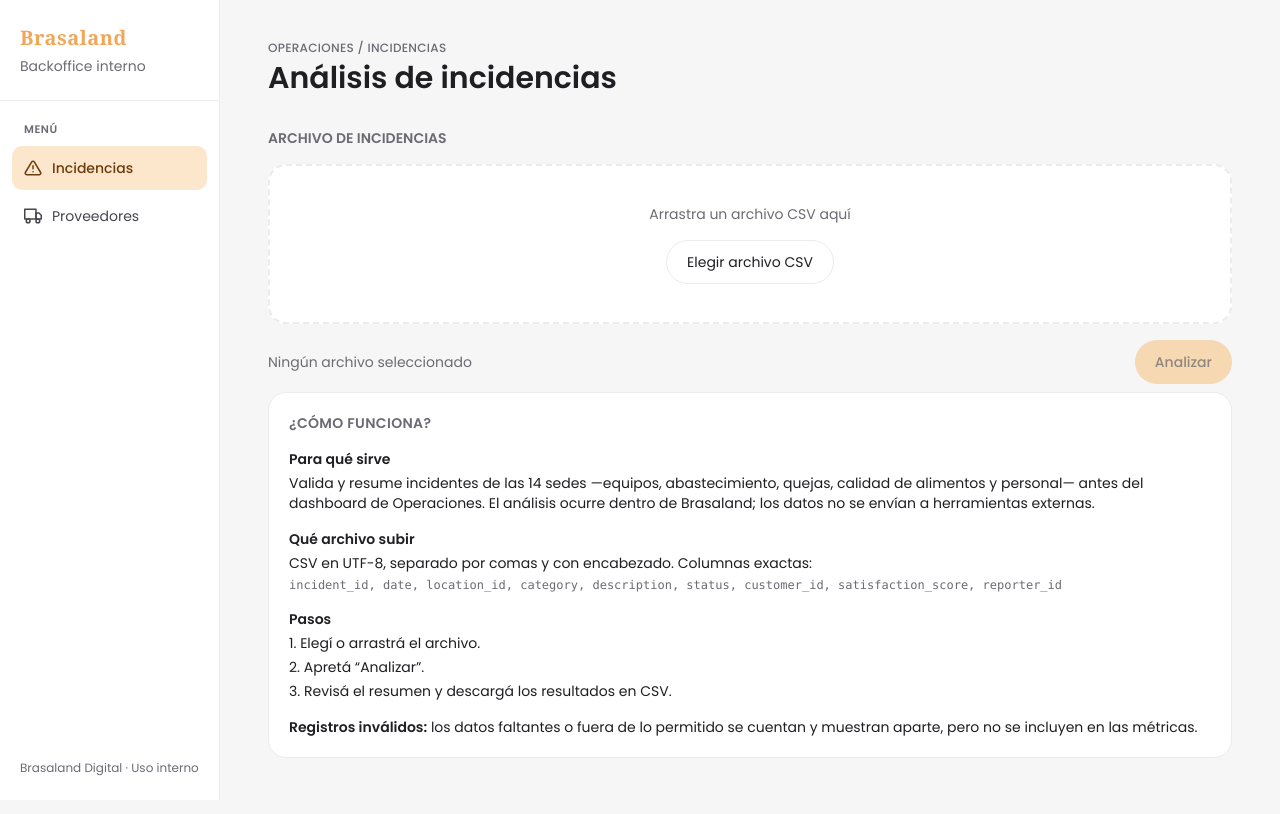
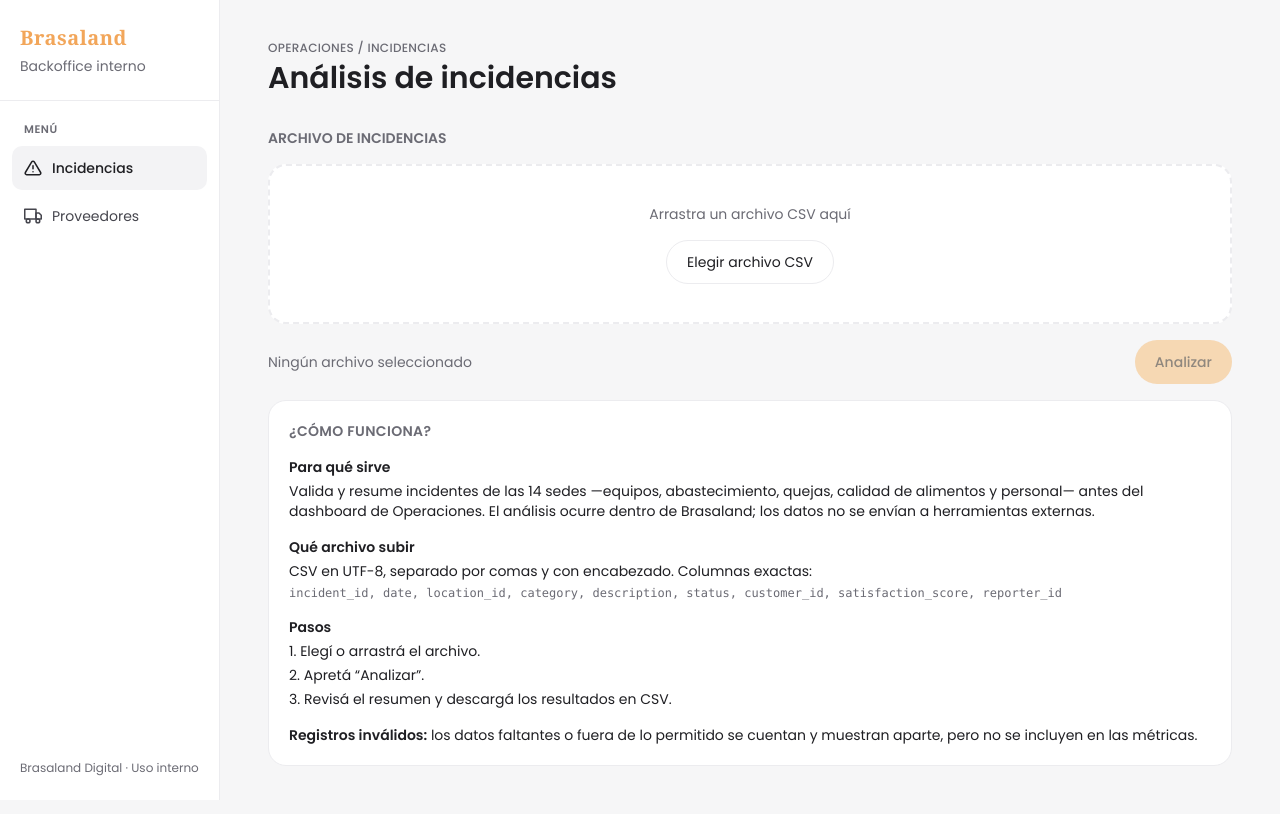
Before and after one commit to 4GeeksAcademy/nadine-kupferschmidt-ai-engineering-company-project-monorepo-hito1, a Next.js app in the folder uis/backoffice/: page /incidencias in a window 1280 px wide. Shown: the top 814 px of the page. Built offline with nearby package versions, Linux system fonts and the light colour scheme.

Commit message:
style: ajusta logo, menú activo y espaciado; elimina colores brand-* del backoffice

```diff
--- a/uis/backoffice/app/globals.css
+++ b/uis/backoffice/app/globals.css
@@ -1,13 +1,6 @@
 @import "tailwindcss";
 
 @theme {
-	--color-brand-ivory: #FDF8F0;
-	--color-brand-beige: #F5EDE0;
-	--color-brand-charcoal: #2A2A2A;
-	--color-brand-darkbrown: #1A1410;
-	--color-brand-ochre: #F2A65A;
-	--color-brand-warmgray: #6B6258;
-
 	/* Paleta del backoffice v2 (prompts/brasaland-backoffice-design-guide.md). */
 	--color-bo-page: #F6F6F7;
 	--color-bo-surface: #FFFFFF;
--- a/uis/backoffice/app/incidencias/page.tsx
+++ b/uis/backoffice/app/incidencias/page.tsx
@@ -123,7 +123,7 @@ export default function IncidentsPage() {
         <p className="mb-1 text-xs font-medium uppercase tracking-wide text-bo-muted">Operaciones / Incidencias</p>
         <h1 className="text-3xl font-semibold text-bo-text">Análisis de incidencias</h1>
       </header>
-      <section aria-labelledby="archivo-heading" aria-busy={analyzing}>
+      <section aria-labelledby="archivo-heading" aria-busy={analyzing} className="mb-4">
         <h2 id="archivo-heading" className="mb-4 text-sm font-semibold uppercase text-bo-muted">Archivo de incidencias</h2>
         <div
           onDragOver={(event) => { event.preventDefault(); if (!busy) setDragging(true); }}
--- a/uis/backoffice/app/layout.tsx
+++ b/uis/backoffice/app/layout.tsx
@@ -50,7 +50,7 @@ const truckIcon = (
 export default function RootLayout({ children }: LayoutProps<"/">) {
   return (
     <html lang="es" className={`${poppins.variable} scheme-light`}>
-      <body className="min-h-screen bg-bo-page font-sans text-bo-text antialiased selection:bg-brand-ochre/30">
+      <body className="min-h-screen bg-bo-page font-sans text-bo-text antialiased selection:bg-bo-logo/30">
         <div className="min-h-screen md:flex">
           <aside className="border-b border-bo-border bg-bo-surface md:sticky md:top-0 md:flex md:h-screen md:w-[220px] md:shrink-0 md:flex-col md:border-r md:border-b-0">
             <Link href="/" aria-label="Brasaland, inicio" className="flex flex-col items-start gap-1 border-b border-bo-border px-5 py-6 focus-visible:outline-2 focus-visible:outline-offset-2 focus-visible:outline-bo-text">
--- a/uis/backoffice/components/NavLink.tsx
+++ b/uis/backoffice/components/NavLink.tsx
@@ -20,8 +20,8 @@ export default function NavLink({ href, text, icon }: NavLinkProps) {
       aria-current={isActive ? "page" : undefined}
       className={`flex min-h-11 items-center gap-2.5 rounded-[10px] px-3 text-sm no-underline focus-visible:outline-2 focus-visible:outline-offset-2 focus-visible:outline-bo-text ${
         isActive
-          ? "bg-bo-accent-soft font-medium text-bo-on-accent-soft"
-          : "text-bo-menu hover:bg-bo-page"
+          ? "bg-bo-tabs font-medium text-bo-text"
+          : "text-bo-menu hover:bg-bo-stripe"
       }`}
     >
       {icon}
```
Also changed, not shown: 1 other file (tests, documents, lock files or other folders).
